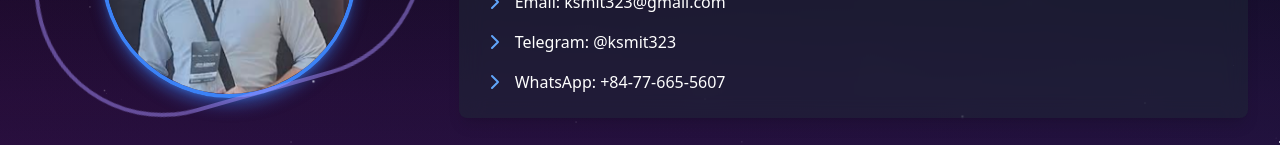
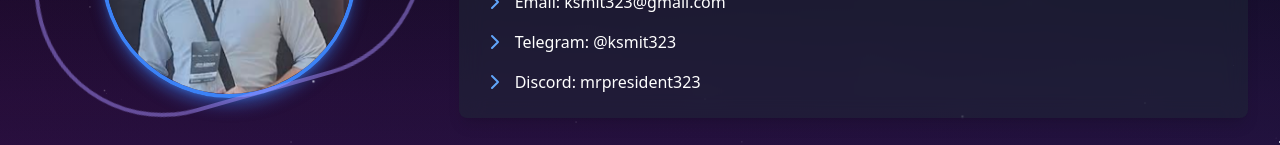
Before and after one commit to ksmit323/ksmit323.github.io, a Next.js app: page /about in a window 1280 px wide. Both pictures are taken after a click on the button "Contact". Shown: the part 346-491 px from the top of the page. Built offline with nearby package versions, Linux system fonts and the light colour scheme.

Commit message:
update contacts

```diff
--- a/src/app/about/page.tsx
+++ b/src/app/about/page.tsx
@@ -175,7 +175,7 @@
                       {[
                         'Email: ksmit323@gmail.com',
                         'Telegram: @ksmit323',
-                        'WhatsApp: +84-77-665-5607',
+                        'Discord: mrpresident323',
                       ].map((contact, index) => (
                         <motion.li
                           key={contact}
```
